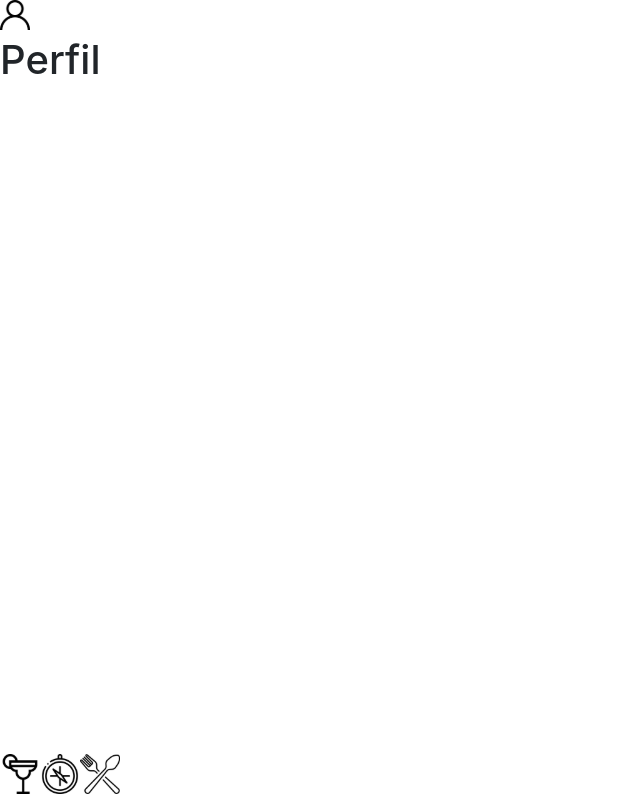
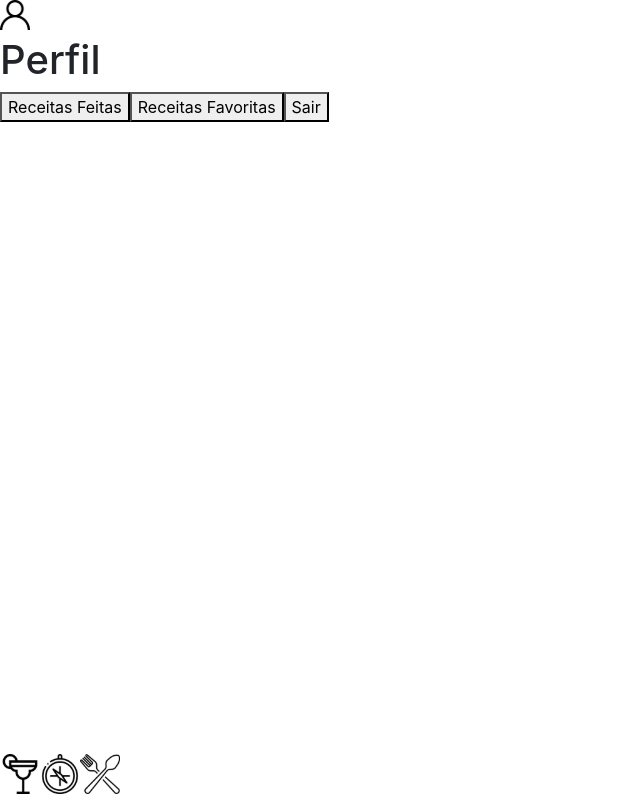
Before and after one commit to patrikbatista/Trybe-Frontend-Final-AppReceipes, a React (Create React App) app: page /perfil in a window 1280 px wide. Shown: the whole page, without its empty margins (0-640 px from the left). Built offline with nearby package versions, Linux system fonts and the light colour scheme.

Commit message:
Req 82 a 87 feitos

```diff
--- /dev/null
+++ b/src/Components/atoms/LogoutButton.jsx
@@ -0,0 +1,28 @@
+import React, { useState } from 'react';
+import { Redirect } from 'react-router';
+
+const LogoutButton = () => {
+  const [redirect, setRedirect] = useState(false);
+
+  if (redirect) return <Redirect to="/" />;
+
+  return (
+    <button
+      style={ {
+        with: '100%',
+        // position: 'fixed', comenti pois ta bugando o teste
+        bottom: '50',
+      } }
+      type="button"
+      data-testid="profile-logout-btn"
+      onClick={ () => {
+        localStorage.clear();
+        setRedirect(true);
+      } }
+    >
+      Sair
+    </button>
+  );
+};
+
+export default LogoutButton;
--- /dev/null
+++ b/src/Components/atoms/RecipeDoneButton.jsx
@@ -0,0 +1,27 @@
+import React, { useState } from 'react';
+import { Redirect } from 'react-router';
+
+const RecipeDoneButton = () => {
+  const [redirect, setRedirect] = useState(false);
+
+  if (redirect) return <Redirect to="/receitas-feitas" />;
+
+  return (
+    <button
+      style={ {
+        with: '100%',
+        // position: 'fixed', comentei pois ta bugando o teste
+        bottom: '200',
+      } }
+      type="button"
+      data-testid="profile-done-btn"
+      onClick={ () => {
+        setRedirect(true);
+      } }
+    >
+      Receitas Feitas
+    </button>
+  );
+};
+
+export default RecipeDoneButton;
--- /dev/null
+++ b/src/Components/atoms/RecipeFavoriteButton.jsx
@@ -0,0 +1,27 @@
+import React, { useState } from 'react';
+import { Redirect } from 'react-router';
+
+const RecipeFavoriteButton = () => {
+  const [redirect, setRedirect] = useState(false);
+
+  if (redirect) return <Redirect to="/receitas-favoritas" />;
+
+  return (
+    <button
+      style={ {
+        with: '100%',
+        // position: 'fixed', comentei poista bugando o teste
+        bottom: '100',
+      } }
+      type="button"
+      data-testid="profile-favorite-btn"
+      onClick={ () => {
+        setRedirect(true);
+      } }
+    >
+      Receitas Favoritas
+    </button>
+  );
+};
+
+export default RecipeFavoriteButton;
--- /dev/null
+++ b/src/Components/molecules/ProfileContainer.jsx
@@ -0,0 +1,17 @@
+import React from 'react';
+import LogoutButton from '../atoms/LogoutButton';
+import RecipeDoneButton from '../atoms/RecipeDoneButton';
+import RecipeFavoriteButton from '../atoms/RecipeFavoriteButton';
+
+const ProfileContainer = () => (
+  <section>
+    <h1 data-testid="profile-email">
+      {localStorage.getItem('user')}
+    </h1>
+    <RecipeDoneButton />
+    <RecipeFavoriteButton />
+    <LogoutButton />
+  </section>
+);
+
+export default ProfileContainer;
--- a/src/Components/pages/Profile.jsx
+++ b/src/Components/pages/Profile.jsx
@@ -2,6 +2,7 @@ import React from 'react';
 import { PageTitle, LinkButton } from '../atoms';
 import profileIcon from '../../images/profileIcon.svg';
 import { Footer } from '../molecules';
+import ProfileContainer from '../molecules/ProfileContainer';
 
 const Profile = () => (
   <div>
@@ -14,6 +15,7 @@ const Profile = () => (
       />
       <PageTitle>Perfil</PageTitle>
     </header>
+    <ProfileContainer />
     <Footer />
   </div>
 );
```
